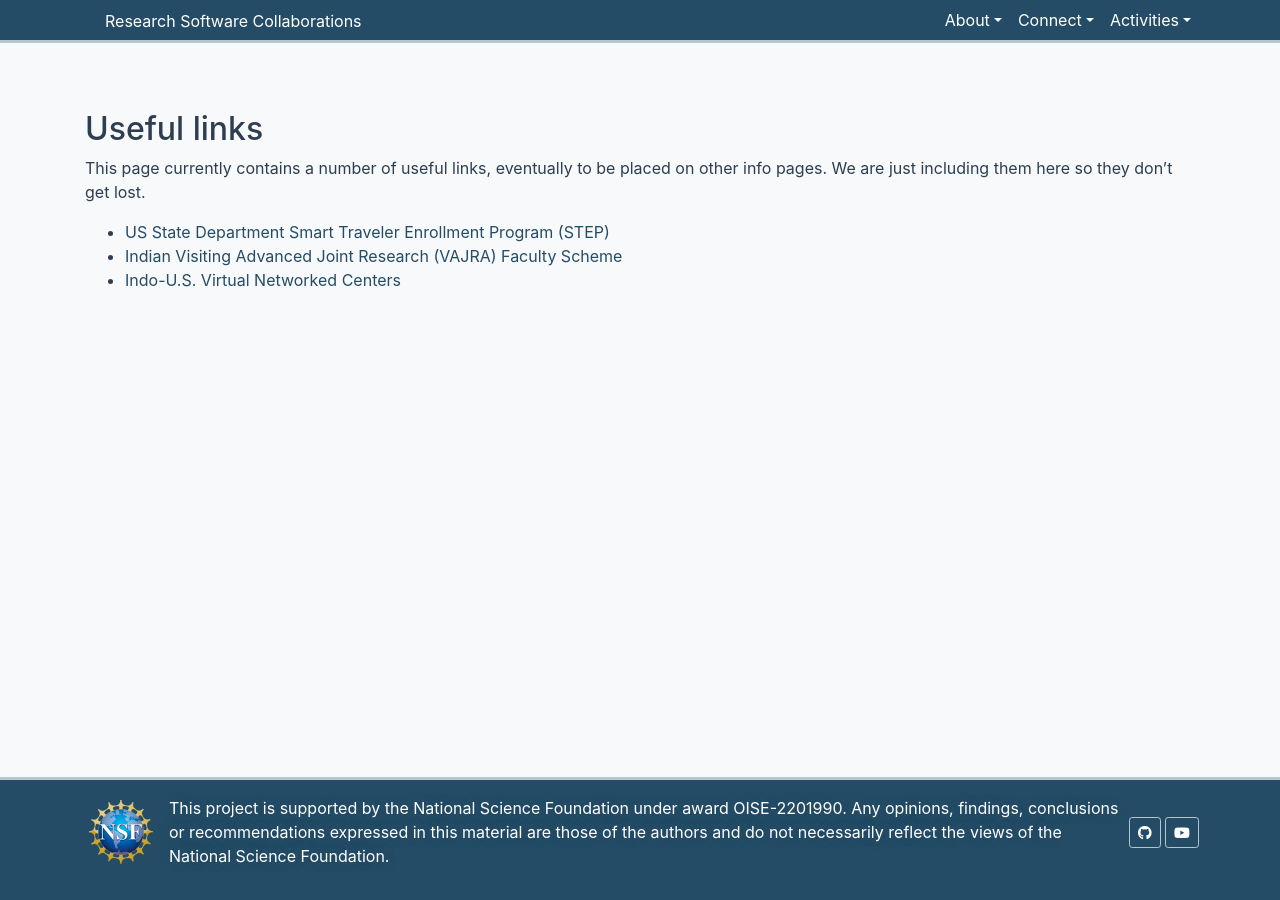
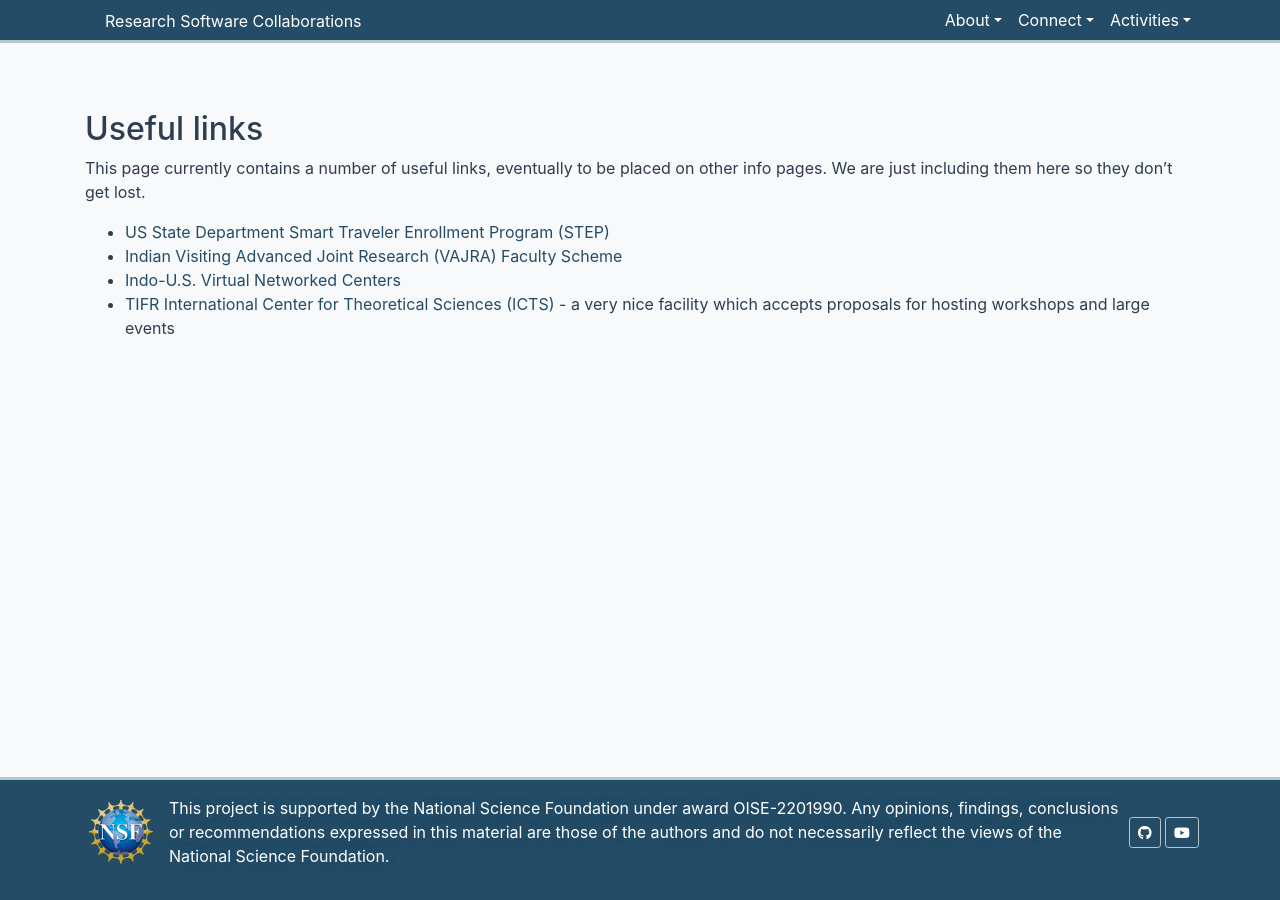
Before and after one commit to research-software-collaborations/research-software-collaborations.github.io, a Jekyll site: the page built from pages/info/links.md, in a window 1280 px wide. Built offline with Jekyll 4.4.1, drawn with Linux system fonts in a browser that asks for light colours; cached includes are drawn as plain includes.

Commit message:
add ICTS, small fix

```diff
--- a/pages/info/links.md
+++ b/pages/info/links.md
@@ -13,3 +13,4 @@ don't get lost.
   * [US State Department Smart Traveler Enrollment Program (STEP)](https://step.state.gov/STEPMobile/Default.aspx)
   * [Indian Visiting Advanced Joint Research (VAJRA) Faculty Scheme](https://www.vajra-india.in)
   * [Indo-U.S. Virtual Networked Centers](https://vnc.iusstf.org/)
+  * [TIFR International Center for Theoretical Sciences (ICTS)](https://www.icts.res.in) - a very nice facility which accepts proposals for hosting workshops and large events
```
Also changed, not shown: pages/docs/newcollaborator.md (+1 -1 lines).
